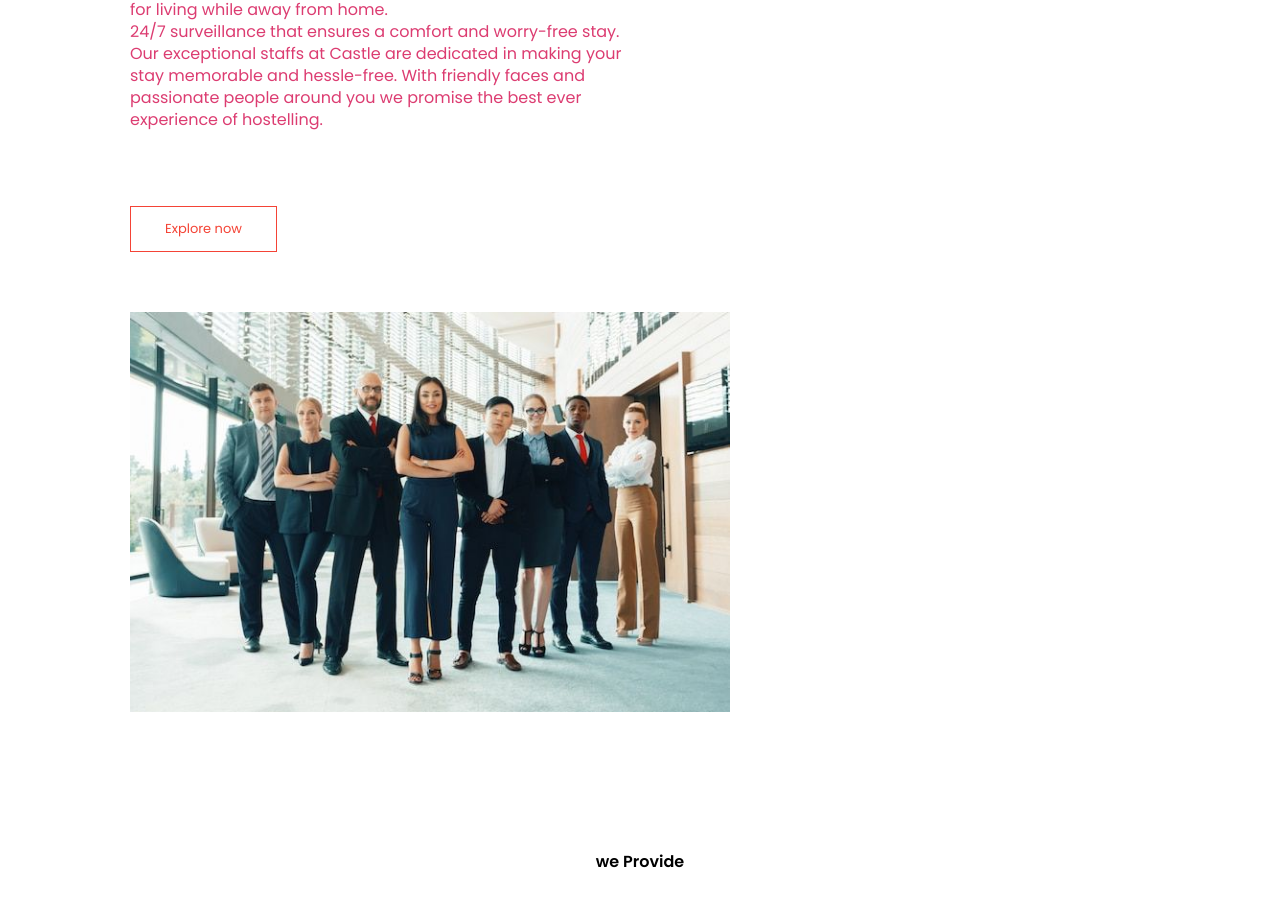
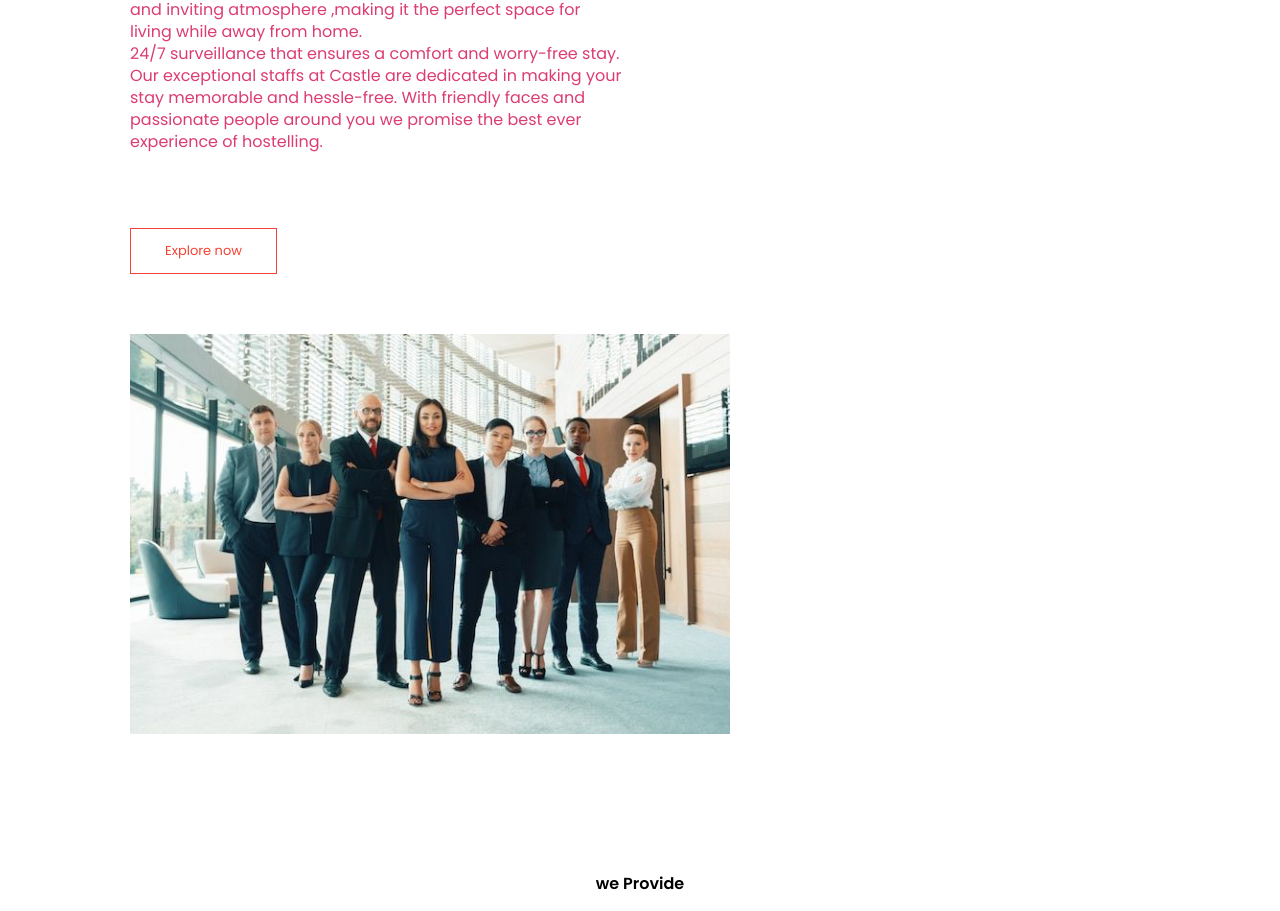
Before and after one commit to malavika920/Hostel-Management, a plain HTML site: page about-us.html in a window 1280 px wide. Shown: the part 807-1718 px from the top of the page. Drawn offline with Linux system fonts and the light colour scheme.

Commit message:
Update about-us.html

```diff
--- a/about-us.html
+++ b/about-us.html
@@ -39,9 +39,9 @@
                     <h1>we bring the safest abode</h1>
                     <p>Welcome to Castle Hostels, your home next door. <br>
                         Our beautiful infrastructure and modernn amenities gives a
-                        warm and inviting atmosphere
+                        warm <br> and inviting atmosphere
                         ,making it the perfect space for living while away from home. <br>
-                       24/7 surveillance that ensures a comfort and worry-free stay.
+                       24/7 surveillance that ensures a comfort and worry-free stay. <br>
                         Our exceptional staffs at Castle are dedicated in making your stay memorable
                         and hessle-free. With friendly faces and passionate people around you
                         we promise the best ever experience of hostelling.
@@ -63,13 +63,14 @@
             The high-quality equipments and well-finished features enhance the lifestyle.
             we promise the best and utmost in service and solutions for students needs
         </p>
+        <p>made by Malavika Manoj</p>
         <div class="icons">
             <i class="fab fa-facebook-f"></i>
             <i class="fab fa-twitter" ></i>
             <i class="fab fa-instagram"></i>
             <i class="fab fa-linkedin" ></i>
         </div>
-        <p>made by Malavika Manoj</p>
+
     </section>
 
 <!--Javascript for toggle-->
```
